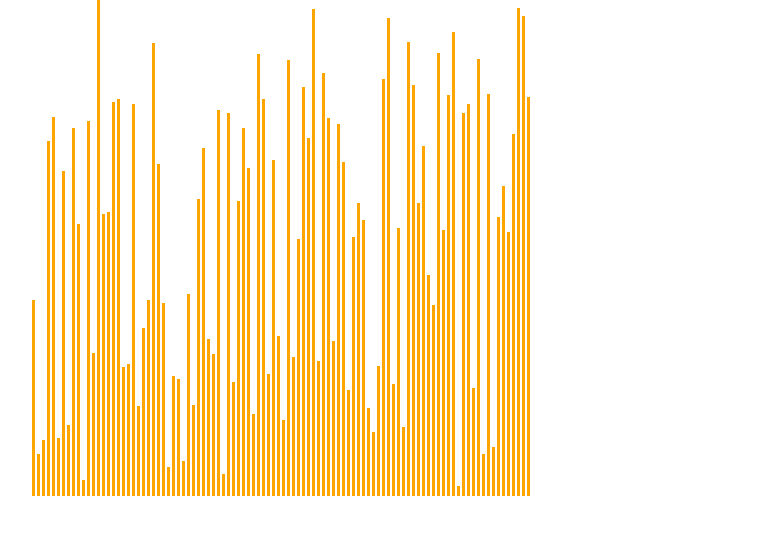
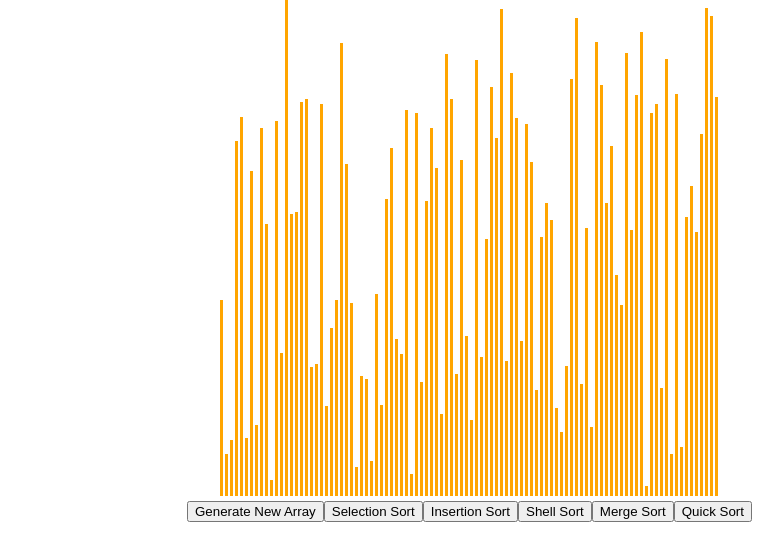
Before and after one commit to pmulard/Sorting-Visualizer, a React (Create React App) app: page / in a window 1280 px wide. Shown: the top 560 px of the page, without its empty margins (69-852 px from the left). Built offline with nearby package versions, Linux system fonts and the light colour scheme.

Commit message:
adds new array and sorting buttons

```diff
--- a/src/SortingVisualizer/SortingVisualizer.css
+++ b/src/SortingVisualizer/SortingVisualizer.css
@@ -1,7 +1,10 @@
+.app-container {
+    position: absolute;
+    left: 20%;
+}
+
 .array-bar-container {
     background-color: white;
-    position: absolute;
-    left: 100px;
 }
 
 .array-bar {
--- a/src/SortingVisualizer/SortingVisualizer.jsx
+++ b/src/SortingVisualizer/SortingVisualizer.jsx
@@ -23,16 +23,48 @@ export default class SortingVisualizer extends React.Component {
         this.setState({array});
     }
 
+    // Sorting Algorithms
+
+    selectionSort() {
+
+    }
+
+    insertionSort() {
+
+    }
+
+    shell() {
+
+    }
+
+    mergeSort() {
+
+    }
+
+    quickSort() {
+
+    }
+
     render() {
         const {array} = this.state;
 
         return (
+            <div className="app-container">
                 <div className="array-bar-container">
                     {array.map((element, index) => (
                         <div className="array-bar" key={index}
                             style={{height: `${element}px`}}>
                         </div>
                     ))}
+                </div>
+                <div className="buttons-container">
+                    <button onClick={() => this.resetArray()}>Generate New Array</button>
+                    <button onClick={() => this.selectionSort()}>Selection Sort</button>
+                    <button onClick={() => this.insertionSort()}>Insertion Sort</button>
+                    <button onClick={() => this.shellSort()}>Shell Sort</button>
+                    <button onClick={() => this.mergeSort()}>Merge Sort</button>
+                    <button onClick={() => this.quickSort()}>Quick Sort</button>
+                </div>
             </div>
         );
     }
```
Lines whose indentation alone changed are shown as unchanged.
